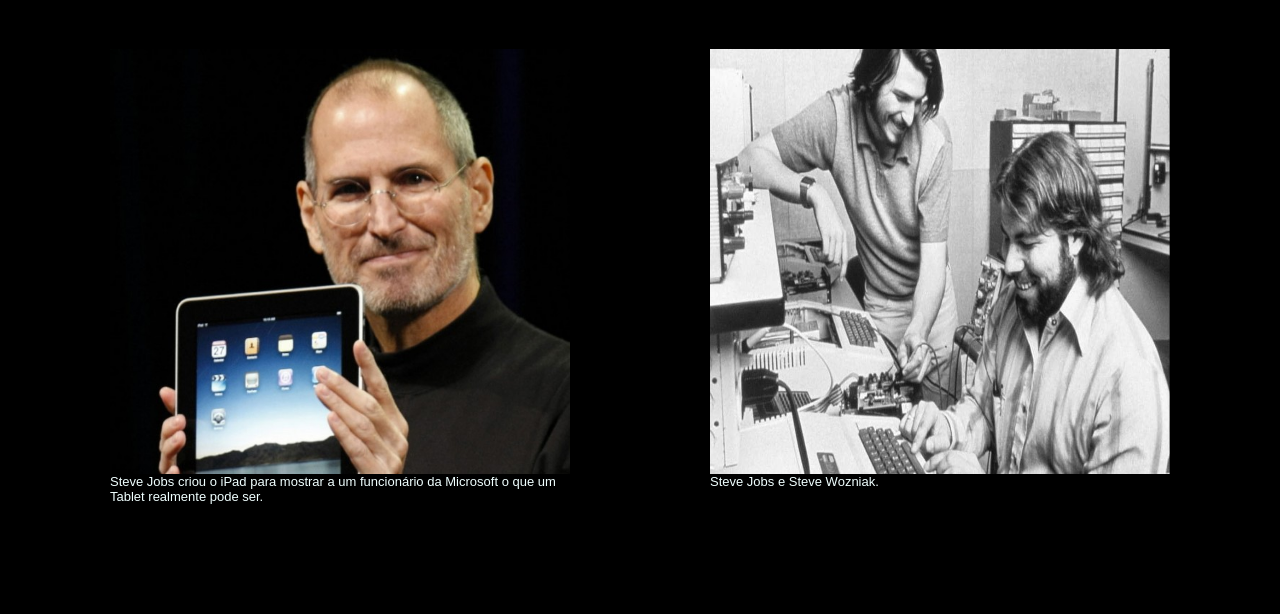
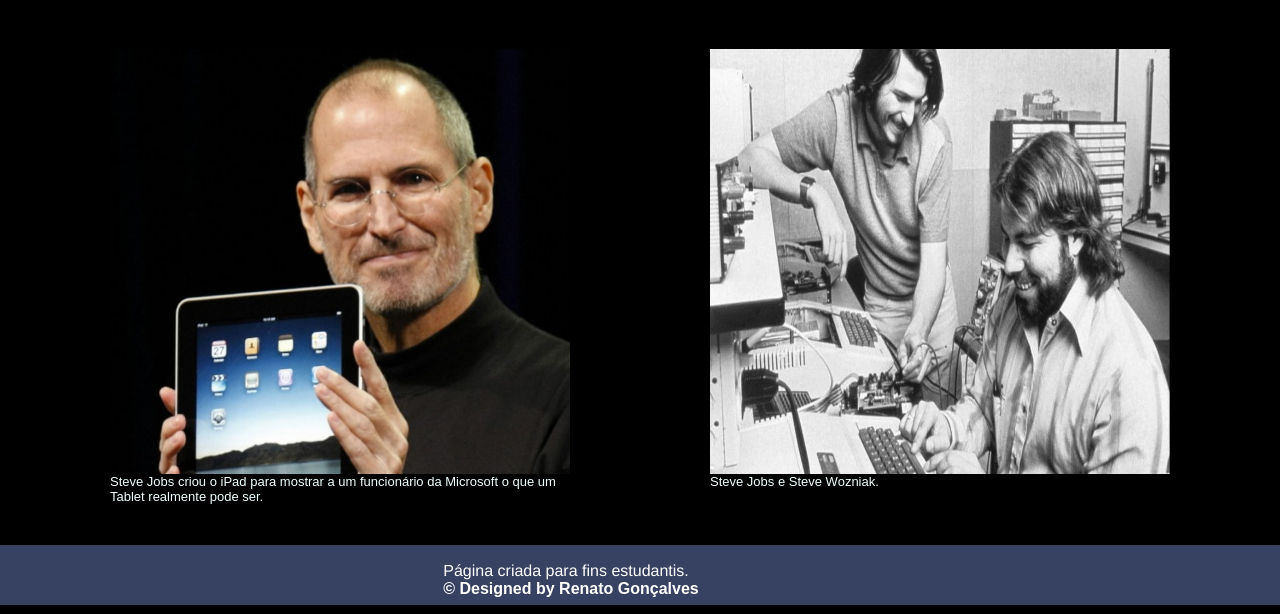
Before and after one commit to renatoknot/Tribute-Page, a plain HTML site: page index.html in a window 1280 px wide. Shown: the part 2257-2871 px from the top of the page. Before the commit the page ends 2772 px from the top, so only its background shows below. Drawn offline with Linux system fonts and the light colour scheme.

Commit message:
footer done

```diff
--- a/assets/css/template.css
+++ b/assets/css/template.css
@@ -61,3 +61,19 @@ h2 {
     width: 460px;
     height: 425px;
 }
+footer {
+    display: flex;
+	text-align: center;
+	background-color:#374161;
+    height: 60px;
+    margin-top: 30px;
+    align-items: center;
+}
+footer p {
+	font-family: "Helvetica Neue";
+	font-weight: lighter;
+	color: white;
+    padding-top: 10px;
+    align-items: center;
+    text-align: justify;
+}
--- a/index.html
+++ b/index.html
@@ -44,11 +44,13 @@
                     </figure>
                     <figure>
                         <img src="assets/images/jobs-iphone1.jpg">
-                        <figcaption>Apresentação do primeiro Iphone, dividor de águas no mundo dos Smartphones.</figcaption>
+                        <figcaption>Apresentação do primeiro Iphone, dividor de águas no mundo dos Smartphones.
+                        </figcaption>
                     </figure>
                     <figure>
                         <img src="assets/images/jobs-ipad.jpeg">
-                        <figcaption>Steve Jobs criou o iPad para mostrar a um funcionário da Microsoft o que um Tablet realmente pode ser.</figcaption>
+                        <figcaption>Steve Jobs criou o iPad para mostrar a um funcionário da Microsoft o que um Tablet
+                            realmente pode ser.</figcaption>
                     </figure>
                     <figure>
                         <img src="assets/images/jobs-wozniak.jpg">
@@ -58,6 +60,9 @@
             </div>
         </div>
     </section>
+    <footer>
+        <div class="container"><p>Página criada para fins estudantis.<br><b>&copy; Designed by Renato Gonçalves</b></p></div>
+    </footer>
 </body>
 
 </html>
```
